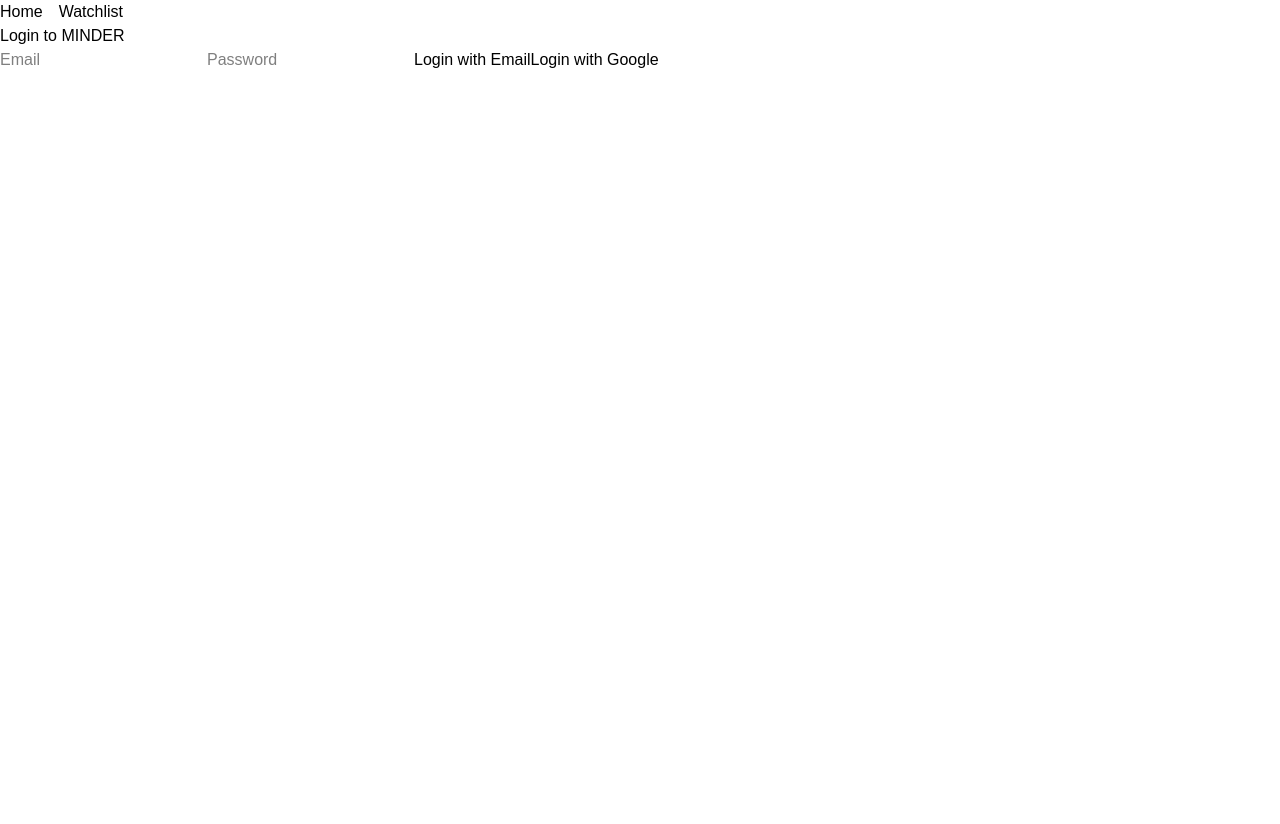
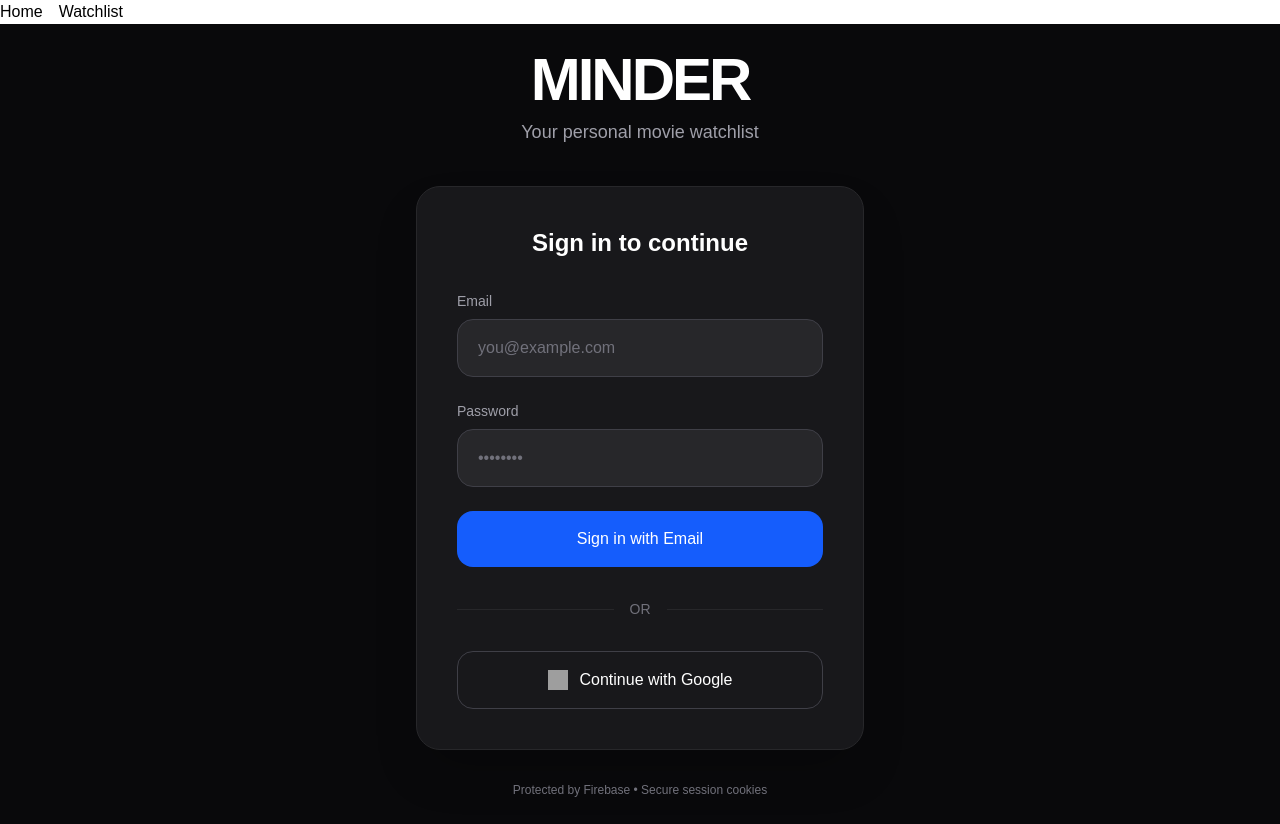
Before and after one commit to JashuTamil/minder, a Next.js app in the folder minder/: page /login in a window 1280 px wide. Before the commit the page ends 800 px from the top, so only its background shows below. Built offline with nearby package versions, Linux system fonts and the light colour scheme; no server answers; grey boxes are pictures that could not be loaded.

Commit message:
made it pretty
but it's having LOTS of trouble, gotta figure that out

```diff
--- a/minder/app/api/auth/login/route.ts
+++ b/minder/app/api/auth/login/route.ts
@@ -1,37 +1,42 @@
-import { NextRequest, NextResponse } from 'next/server'
-import admin from 'firebase-admin'
+// app/api/auth/login/route.ts
+import { NextRequest, NextResponse } from 'next/server';
+import admin from 'firebase-admin';
 
-if (!admin.apps.length){
+if (!admin.apps.length) {
   admin.initializeApp({
     credential: admin.credential.cert({
       projectId: process.env.FIREBASE_PROJECT_ID,
       clientEmail: process.env.FIREBASE_CLIENT_EMAIL,
-            privateKey: process.env.FIREBASE_PRIVATE_KEY,
-        })
-    })
+      privateKey: process.env.FIREBASE_PRIVATE_KEY?.replace(/\\n/g, '\n'),
+    }),
+  });
 }
 
-const auth = admin.auth()
+const auth = admin.auth();
 
-export async function LOGIN(req: NextRequest) {
-    const {idToken} = await req.json()
+export async function POST(req: NextRequest) {
+  const { idToken } = await req.json();
+
   try {
     const decodedToken = await auth.verifyIdToken(idToken);
-        const expiresIn = 60 * 60 * 42 * 5 * 1000
-        const sessionCookie = await auth.createSessionCookie(idToken, {expiresIn})
-        const response = NextResponse.json({success:true})
+
+    const expiresIn = 60 * 60 * 24 * 5 * 1000; // ← Fixed: 5 days (was 42)
+
+    const sessionCookie = await auth.createSessionCookie(idToken, { expiresIn });
+
+    const response = NextResponse.json({ success: true });
 
     response.cookies.set('session', sessionCookie, {
       maxAge: expiresIn / 1000,
       httpOnly: true,
-            secure: process.env.NODE_ENV ==='production',
+      secure: process.env.NODE_ENV === 'production',
       sameSite: 'strict',
-            path: '/'
-        })
+      path: '/',
+    });
+
     return response;
-    }
-    catch (error){
-        console.error("Verification error:", error)
-        return NextResponse.json({ error: "Unauthorized" }, { status: 401 })
+  } catch (error) {
+    console.error('Verification error:', error);
+    return NextResponse.json({ error: 'Unauthorized' }, { status: 401 });
   }
 }
--- a/minder/app/login/page.tsx
+++ b/minder/app/login/page.tsx
@@ -3,39 +3,70 @@
 import { auth } from '../lib/firebase'
 import { signInWithEmailAndPassword, GoogleAuthProvider, signInWithPopup, signOut } from 'firebase/auth'
 import { useState } from 'react'
+import { useRouter } from 'next/navigation';
 
 export default function Login() {
     const [email, setEmail] = useState('')
     const [password, setPassword] = useState('')
+    const [error, setError] = useState('');
+    const [emailLoading, setEmailLoading] = useState(false);
+    const [googleLoading, setGoogleLoading] = useState(false);
+    const router = useRouter();
 
     const handleEmailLogin = async () => {
+        setError("")
+        setEmailLoading(true);
+
         try{
             const userCredential = await signInWithEmailAndPassword(auth, email, password)
             const idToken = await userCredential.user.getIdToken()
-            await fetch('/api/auth/login', {
+            const res = await fetch('/api/auth/login', {
                 method: 'POST',
                 headers: {'Content-Type': 'application/json'},
                 body: JSON.stringify({idToken})
             })
+            if (res.ok) {
+            router.push('/'); // Redirect to home (middleware will handle it)
+            }
+            else {
+            setError('Login failed. Please try again.');
+            }
         }
-        catch (error) {
-            console.error('Login error:', error)
+        catch (err: any) {
+            setError(err.message.includes('auth/invalid')
+                ? 'Invalid email or password'
+                : 'Something went wrong. Please try again.');
+        }
+        finally {
+            setEmailLoading(false);
         }
     }
 
     const handleGoogleLogin = async () => {
+        setError('');
+        setGoogleLoading(true);
+
         const provider = new GoogleAuthProvider()
         try {
             const userCredential = await signInWithPopup(auth, provider)
             const idToken = await userCredential.user.getIdToken()
-            await fetch('/api/auth/login', {
+            const res = await fetch('/api/auth/login', {
                 method: 'POST',
                 headers: {'Content-Type': 'application/json'},
                 body: JSON.stringify({idToken})
             })
+            if (res.ok) {
+                router.push('/');
+            }
+            else {
+                setError('Google login failed. Please try again.');
+            }
         }
-        catch (error) {
-            console.error('Google login error:', error)
+        catch (err: any) {
+            setError('Google sign-in was cancelled or failed.');
+        }
+        finally {
+            setGoogleLoading(false);
         }
     }
 
@@ -45,13 +76,114 @@
     }
 
     return (
-        <div>
-            <h1>Login to MINDER</h1>
-            <input type="email" value={email} onChange={(e) => setEmail(e.target.value)} placeholder="Email" />
-            <input type="password" value={password} onChange={(e) => setPassword(e.target.value)} placeholder="Password" />
-            <button onClick={handleEmailLogin}>Login with Email</button>
-            <button onClick={handleGoogleLogin}>Login with Google</button>
+    <div className="min-h-screen bg-zinc-950 flex items-center justify-center px-6">
+      <div className="w-full max-w-md">
+        {/* App Title */}
+        <div className="text-center mb-10">
+          <h1 className="text-6xl font-bold tracking-tighter text-white">
+            MINDER
+          </h1>
+          <p className="text-zinc-400 mt-2 text-lg">
+            Your personal movie watchlist
+          </p>
         </div>
-    )
+
+        {/* Login Card */}
+        <div className="bg-zinc-900 rounded-3xl shadow-2xl p-10 border border-zinc-800">
+          <h2 className="text-2xl font-semibold text-white text-center mb-8">
+            Sign in to continue
+          </h2>
+
+          {error && (
+            <div className="bg-red-950 border border-red-900 text-red-400 px-4 py-3 rounded-2xl mb-6 text-sm">
+              {error}
+            </div>
+          )}
+
+          {/* Email & Password */}
+          <div className="space-y-6">
+            <div>
+              <label className="text-zinc-400 text-sm block mb-2">Email</label>
+              <input
+                type="email"
+                value={email}
+                onChange={(e) => setEmail(e.target.value)}
+                placeholder="you@example.com"
+                className="w-full bg-zinc-800 border border-zinc-700 text-white placeholder-zinc-500 rounded-2xl px-5 py-4 focus:outline-none focus:border-blue-600 transition"
+              />
+            </div>
+
+            <div>
+              <label className="text-zinc-400 text-sm block mb-2">Password</label>
+              <input
+                type="password"
+                value={password}
+                onChange={(e) => setPassword(e.target.value)}
+                placeholder="••••••••"
+                className="w-full bg-zinc-800 border border-zinc-700 text-white placeholder-zinc-500 rounded-2xl px-5 py-4 focus:outline-none focus:border-blue-600 transition"
+              />
+            </div>
+
+            {/* Email Login Button */}
+            <button
+              onClick={handleEmailLogin}
+              disabled={emailLoading}
+              className="w-full bg-blue-600 hover:bg-blue-700 disabled:bg-blue-800 text-white font-medium py-4 rounded-2xl transition-all duration-200 flex items-center justify-center"
+            >
+              {emailLoading ? (
+                <span className="flex items-center gap-2">
+                  <svg className="animate-spin h-5 w-5" xmlns="http://www.w3.org/2000/svg" fill="none" viewBox="0 0 24 24">
+                    <circle className="opacity-25" cx="12" cy="12" r="10" stroke="currentColor" strokeWidth="4"></circle>
+                    <path className="opacity-75" fill="currentColor" d="M4 12a8 8 0 018-8V0C5.373 0 0 5.373 0 12h4z"></path>
+                  </svg>
+                  Signing in...
+                </span>
+              ) : (
+                'Sign in with Email'
+              )}
+            </button>
+          </div>
+
+          {/* Divider */}
+          <div className="my-8 flex items-center gap-4">
+            <div className="flex-1 h-px bg-zinc-800"></div>
+            <span className="text-zinc-500 text-sm">OR</span>
+            <div className="flex-1 h-px bg-zinc-800"></div>
+          </div>
+
+          {/* Google Button */}
+          <button
+            onClick={handleGoogleLogin}
+            disabled={googleLoading}
+            className="w-full border border-zinc-700 hover:border-zinc-600 bg-zinc-900 hover:bg-zinc-800 text-white font-medium py-4 rounded-2xl transition-all duration-200 flex items-center justify-center gap-3"
+          >
+            {googleLoading ? (
+              <span className="flex items-center gap-2">
+                <svg className="animate-spin h-5 w-5" xmlns="http://www.w3.org/2000/svg" fill="none" viewBox="0 0 24 24">
+                  <circle className="opacity-25" cx="12" cy="12" r="10" stroke="currentColor" strokeWidth="4"></circle>
+                  <path className="opacity-75" fill="currentColor" d="M4 12a8 8 0 018-8V0C5.373 0 0 5.373 0 12h4z"></path>
+                </svg>
+                Connecting...
+              </span>
+            ) : (
+              <>
+                <img
+                  src="https://www.google.com/images/branding/googlelogo/1x/googlelogo_color_44dp.png"
+                  alt="Google"
+                  className="w-5 h-5"
+                />
+                Continue with Google
+              </>
+            )}
+          </button>
+        </div>
+
+        {/* Footer note */}
+        <p className="text-center text-zinc-500 text-xs mt-8">
+          Protected by Firebase • Secure session cookies
+        </p>
+      </div>
+    </div>
+  )
 
 }
```
Lines whose indentation alone changed are shown as unchanged.
